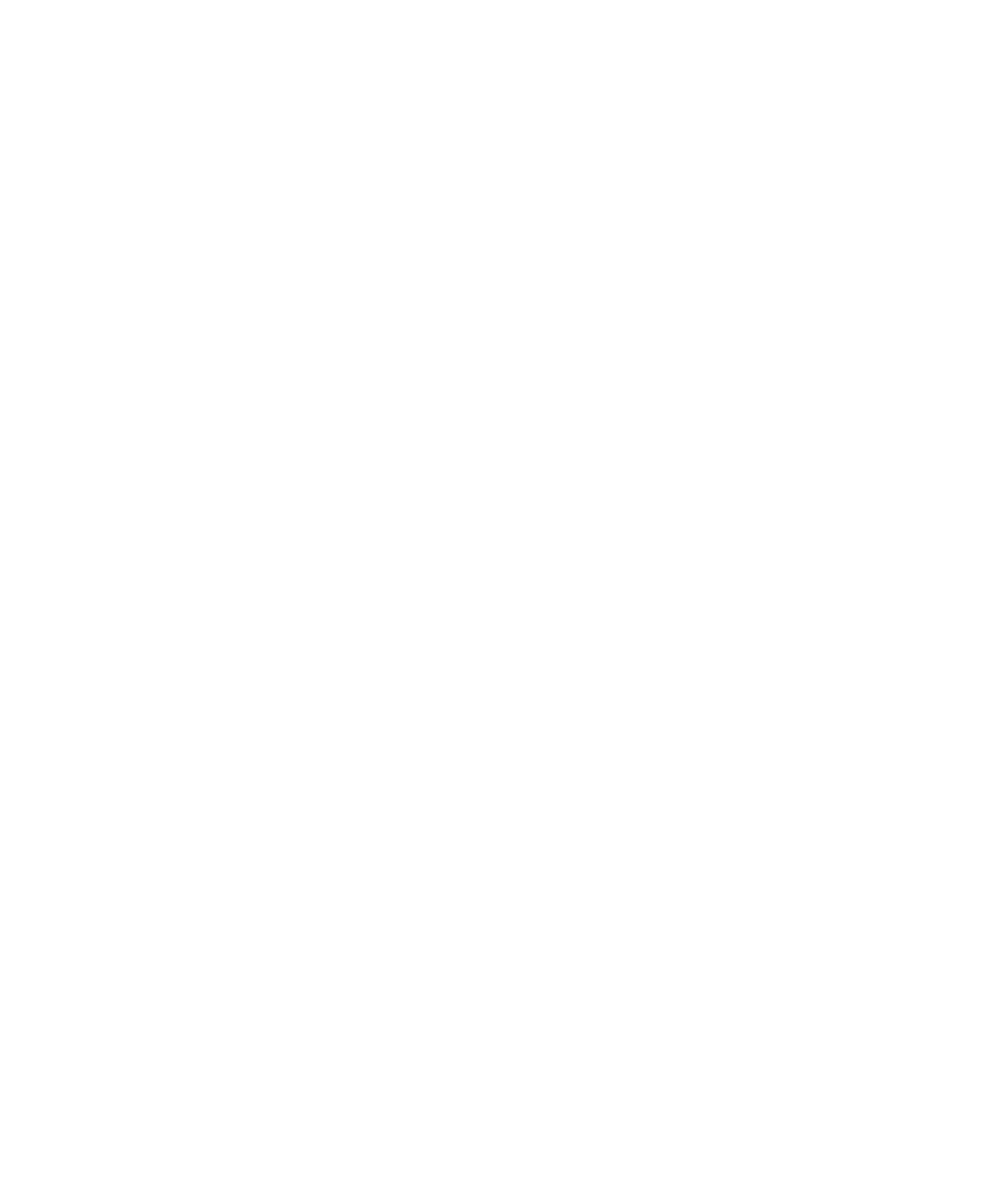
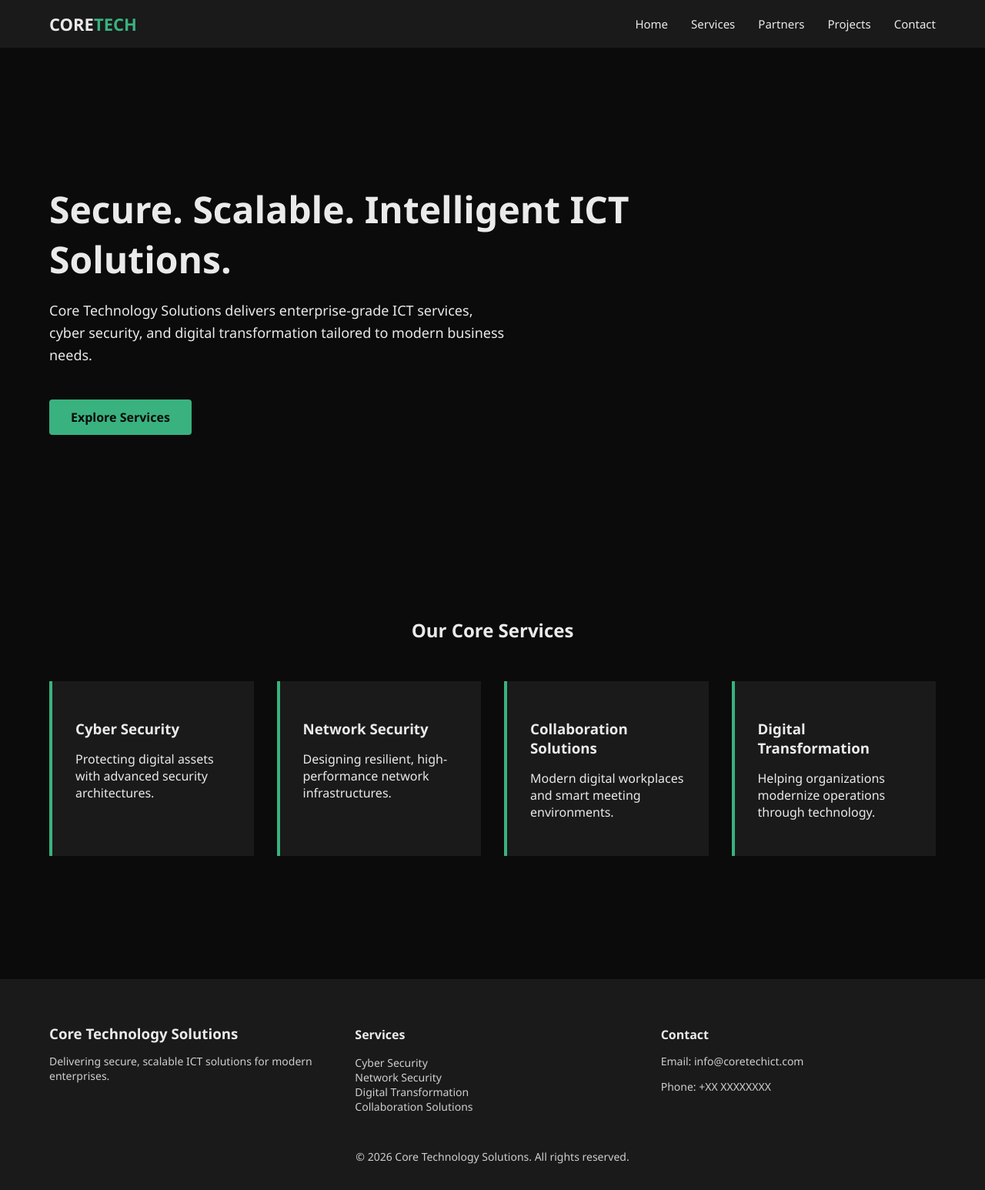
Before and after one commit to anish3464/coretechict, a Django app: page / in a window 1280 px wide. Before the commit the page is empty. Shown: the whole page at 77% size. Before the commit the page ends 800 px from the top, so only its background shows below. Run offline with Django 5.2, Linux system fonts and the light colour scheme.

Commit message:
`Added new views and templates for services, partners, projects, and contact pages`

```diff
--- a/backend/backend/urls.py
+++ b/backend/backend/urls.py
@@ -14,11 +14,15 @@ Including another URLconf
     1. Import the include() function: from django.urls import include, path
     2. Add a URL to urlpatterns:  path('blog/', include('blog.urls'))
 """
-from website.views import home
+from website.views import home, services, partners, projects, contact
 from django.contrib import admin
 from django.urls import path
 
 urlpatterns = [
     path('admin/', admin.site.urls),
     path('', home, name='home'),
+    path('services/', services, name='services'),
+    path('partners/', partners, name='partners'),
+    path('projects/', projects, name='projects'),
+    path('contact/', contact, name='contact'),
 ]
--- a/backend/website/static/css/main.css
+++ b/backend/website/static/css/main.css
@@ -11,3 +11,153 @@ body {
   background-color: var(--black-primary);
   color: var(--text-light);
 }
+
+/* NAVBAR */
+
+.navbar {
+  background-color: var(--black-secondary);
+  padding: 16px 0;
+}
+
+.nav-container {
+  width: 90%;
+  margin: auto;
+  display: flex;
+  justify-content: space-between;
+  align-items: center;
+}
+
+.nav-logo a {
+  text-decoration: none;
+  font-size: 22px;
+  font-weight: bold;
+  color: var(--text-light);
+}
+
+.nav-logo span {
+  color: var(--green-primary);
+}
+
+.nav-links {
+  list-style: none;
+  display: flex;
+  gap: 30px;
+  margin: 0;
+  padding: 0;
+}
+
+.nav-links a {
+  declared: none;
+  text-decoration: none;
+  color: var(--text-light);
+  font-size: 15px;
+  transition: color 0.2s ease;
+}
+
+.nav-links a:hover {
+  color: var(--green-primary);
+}
+
+/* FOOTER */
+
+.footer {
+  background-color: var(--black-secondary);
+  padding: 40px 0 20px;
+  margin-top: 80px;
+}
+
+.footer-container {
+  width: 90%;
+  margin: auto;
+  display: grid;
+  grid-template-columns: repeat(3, 1fr);
+  gap: 40px;
+}
+
+.footer h3,
+.footer h4 {
+  margin-bottom: 10px;
+}
+
+.footer p,
+.footer li {
+  font-size: 14px;
+  color: #cfcfcf;
+}
+
+.footer ul {
+  list-style: none;
+  padding: 0;
+}
+
+.footer-bottom {
+  text-align: center;
+  margin-top: 30px;
+  font-size: 13px;
+  color: #aaa;
+}
+/* HERO SECTION */
+
+.hero {
+  height: 80vh;
+  display: flex;
+  align-items: center;
+  background: linear-gradient(
+      rgba(11,11,11,0.85),
+      rgba(11,11,11,0.85)
+  );
+}
+
+.hero-content {
+  width: 60%;
+  margin-left: 5%;
+}
+
+.hero h1 {
+  font-size: 48px;
+  margin-bottom: 20px;
+}
+
+.hero p {
+  font-size: 18px;
+  line-height: 1.6;
+  max-width: 600px;
+}
+
+.btn-primary {
+  display: inline-block;
+  margin-top: 25px;
+  padding: 12px 28px;
+  background-color: var(--green-primary);
+  color: var(--black-primary);
+  text-decoration: none;
+  font-weight: bold;
+  border-radius: 4px;
+}
+
+/* SERVICES PREVIEW */
+
+.services-preview {
+  padding: 80px 5%;
+}
+
+.services-preview h2 {
+  text-align: center;
+  margin-bottom: 50px;
+}
+
+.services-grid {
+  display: grid;
+  grid-template-columns: repeat(4, 1fr);
+  gap: 30px;
+}
+
+.service-card {
+  background-color: var(--black-secondary);
+  padding: 30px;
+  border-left: 4px solid var(--green-primary);
+}
+
+.service-card h3 {
+  margin-bottom: 10px;
+}
--- a/backend/website/templates/home.html
+++ b/backend/website/templates/home.html
@@ -0,0 +1,42 @@
+{% extends 'base.html' %}
+
+{% block content %}
+
+<section class="hero">
+    <div class="hero-content">
+        <h1>Secure. Scalable. Intelligent ICT Solutions.</h1>
+        <p>
+            Core Technology Solutions delivers enterprise-grade ICT services,
+            cyber security, and digital transformation tailored to modern business needs.
+        </p>
+        <a href="/services/" class="btn-primary">Explore Services</a>
+    </div>
+</section>
+
+<section class="services-preview">
+    <h2>Our Core Services</h2>
+
+    <div class="services-grid">
+        <div class="service-card">
+            <h3>Cyber Security</h3>
+            <p>Protecting digital assets with advanced security architectures.</p>
+        </div>
+
+        <div class="service-card">
+            <h3>Network Security</h3>
+            <p>Designing resilient, high-performance network infrastructures.</p>
+        </div>
+
+        <div class="service-card">
+            <h3>Collaboration Solutions</h3>
+            <p>Modern digital workplaces and smart meeting environments.</p>
+        </div>
+
+        <div class="service-card">
+            <h3>Digital Transformation</h3>
+            <p>Helping organizations modernize operations through technology.</p>
+        </div>
+    </div>
+</section>
+
+{% endblock %}
--- a/backend/website/templates/partials/footer.html
+++ b/backend/website/templates/partials/footer.html
@@ -0,0 +1,28 @@
+<footer class="footer">
+    <div class="footer-container">
+        <div class="footer-brand">
+            <h3>Core Technology Solutions</h3>
+            <p>Delivering secure, scalable ICT solutions for modern enterprises.</p>
+        </div>
+
+        <div class="footer-services">
+            <h4>Services</h4>
+            <ul>
+                <li>Cyber Security</li>
+                <li>Network Security</li>
+                <li>Digital Transformation</li>
+                <li>Collaboration Solutions</li>
+            </ul>
+        </div>
+
+        <div class="footer-contact">
+            <h4>Contact</h4>
+            <p>Email: info@coretechict.com</p>
+            <p>Phone: +XX XXXXXXXX</p>
+        </div>
+    </div>
+
+    <div class="footer-bottom">
+        <p>© 2026 Core Technology Solutions. All rights reserved.</p>
+    </div>
+</footer>
--- a/backend/website/templates/partials/navbar.html
+++ b/backend/website/templates/partials/navbar.html
@@ -0,0 +1,15 @@
+<nav class="navbar">
+    <div class="nav-container">
+        <div class="nav-logo">
+            <a href="/">CORE<span>TECH</span></a>
+        </div>
+
+        <ul class="nav-links">
+            <li><a href="/">Home</a></li>
+            <li><a href="/services/">Services</a></li>
+            <li><a href="/partners/">Partners</a></li>
+            <li><a href="/projects/">Projects</a></li>
+            <li><a href="/contact/">Contact</a></li>
+        </ul>
+    </div>
+</nav>
--- a/backend/website/views.py
+++ b/backend/website/views.py
@@ -3,3 +3,15 @@ from django.shortcuts import render
 # Create your views here.
 def home(request):
     return render(request, 'home.html')
+
+def services(request):
+    return render(request, 'services.html')
+
+def partners(request):
+    return render(request, 'partners.html')
+
+def projects(request):
+    return render(request, 'projects.html')
+
+def contact(request):
+    return render(request, 'contact.html')
```
Also changed, not shown: backend/website/templates/contact.html (added, +7 -0 lines), backend/website/templates/partners.html (added, +7 -0 lines), backend/website/templates/projects.html (added, +7 -0 lines), backend/website/templates/services.html (added, +7 -0 lines).
